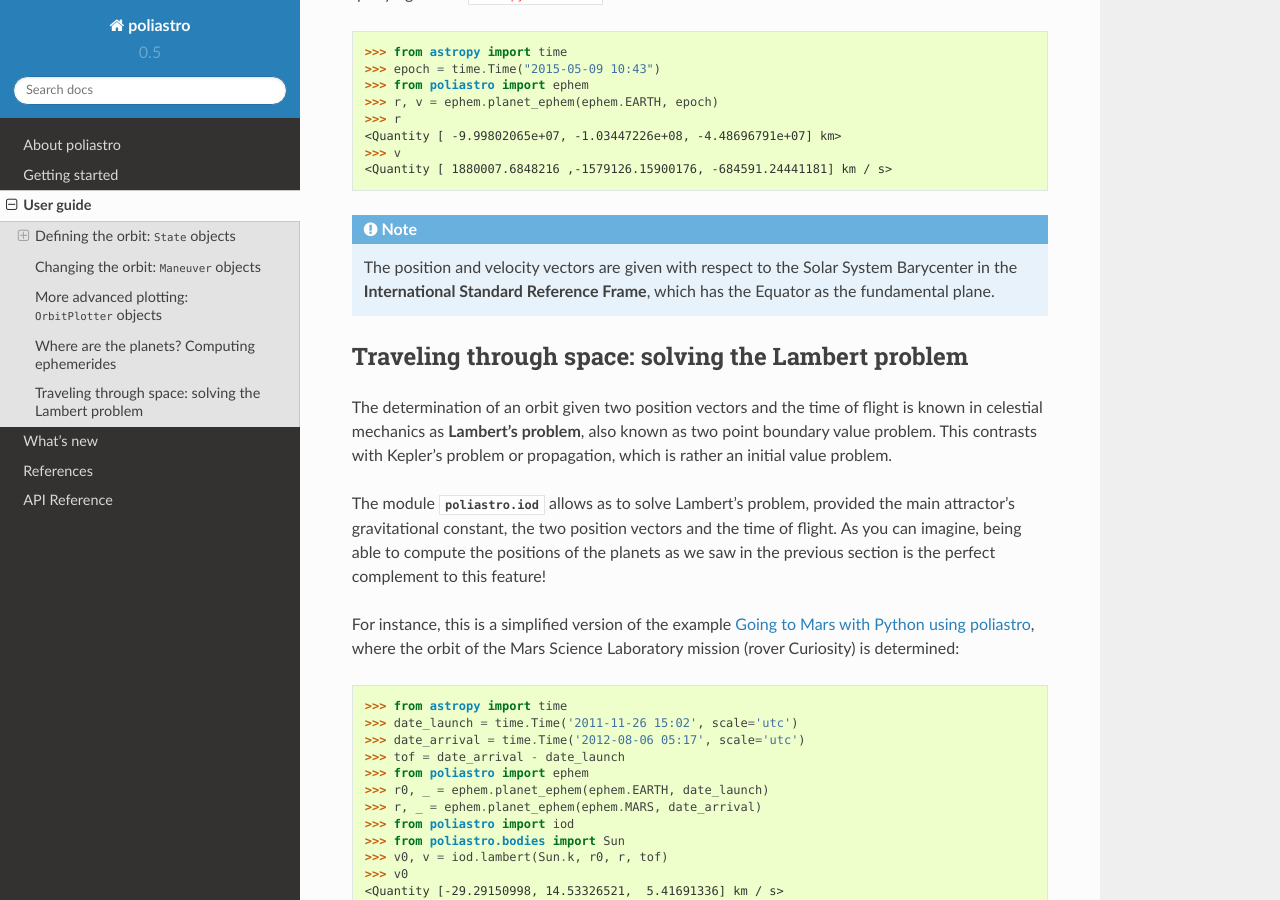
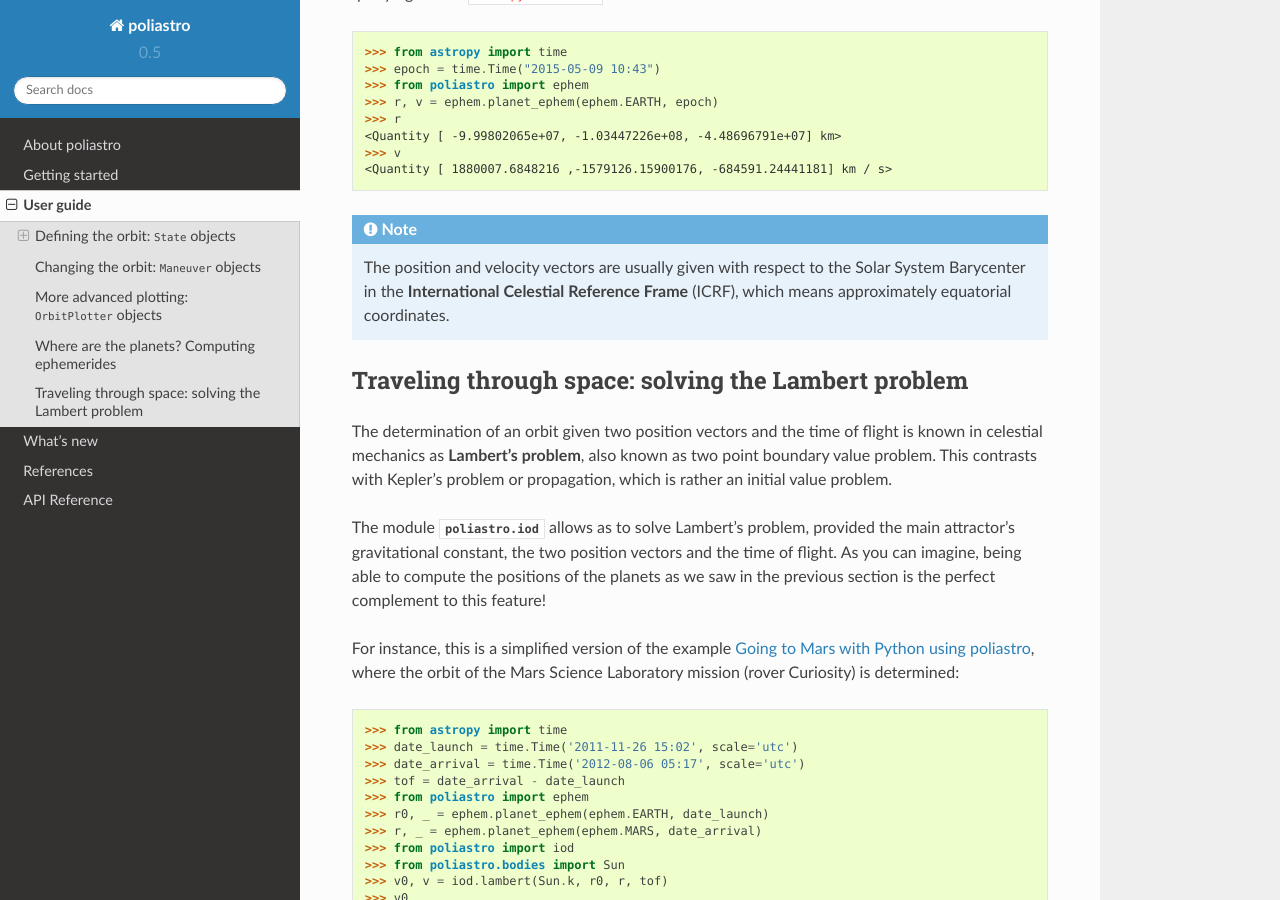
Before and after one commit to poliastro/poliastro, a Sphinx documentation site: the page built from docs/source/user_guide.rst, in a window 1280 px wide and 900 px high, scrolled down 5313 px. Built offline with Sphinx 7.4.7 and the Read the Docs theme 2.0.0, drawn with Linux system fonts in a browser that asks for light colours.

Commit message:
Better explanation of ICRF and typo
[ci-skip]

```diff
--- a/docs/source/user_guide.rst
+++ b/docs/source/user_guide.rst
@@ -258,9 +258,9 @@ we are querying and an ``astropy.time.Time`` scalar or vector variable::
     >>> v
     <Quantity [ 1880007.6848216 ,-1579126.15900176, -684591.24441181] km / s>
 
-.. note:: The position and velocity vectors are given with respect to the
-    Solar System Barycenter in the **International Standard Reference Frame**,
-    which has the Equator as the fundamental plane.
+.. note:: The position and velocity vectors are usually given with respect to the
+    Solar System Barycenter in the **International Celestial Reference Frame**
+    (ICRF), which means approximately equatorial coordinates.
 
 Traveling through space: solving the Lambert problem
 ----------------------------------------------------
```
